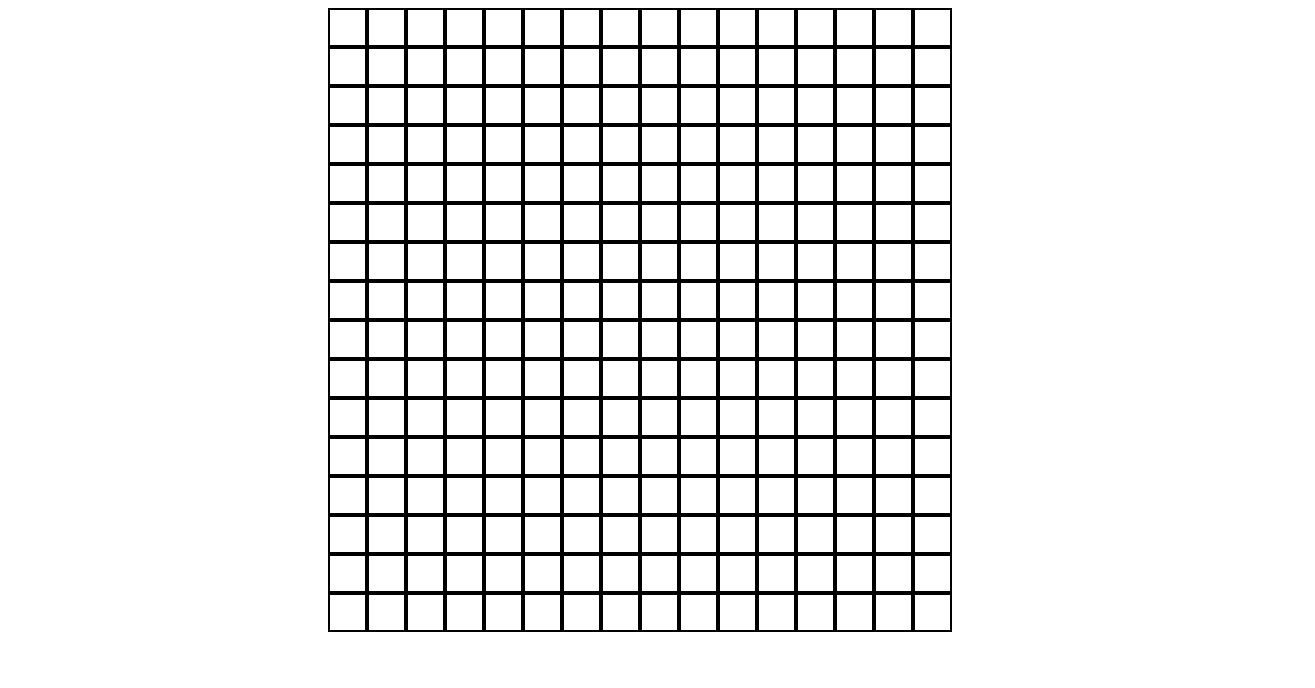
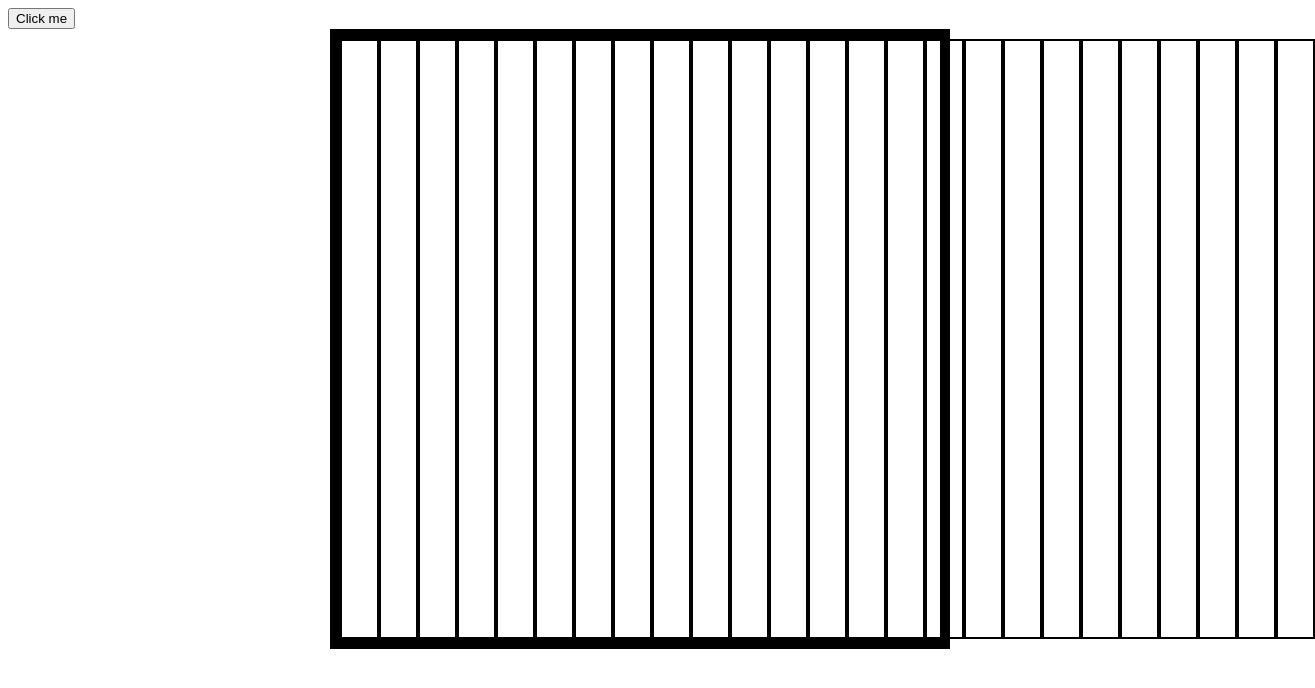
Before and after one commit to thiscodemk/etch-a-sketch, a plain HTML site: page index.html in a window 1280 px wide. Shown: the whole page, 1315 px wide, since content can reach past the window. Drawn offline with Linux system fonts and the light colour scheme.

Commit message:
changed from flexbox to grid, to handle the squares easier?

```diff
--- a/app.js
+++ b/app.js
@@ -1,11 +1,7 @@
 document.addEventListener("DOMContentLoaded", function(event) {
 
     const bodyContainer = document.getElementById("container");
-    let amountDiv = 256;
-
-    const changeColorBlack = () => {
-        addDiv.classList.add("blackBackground");
-    }
+    let amountDiv = 25;
 
     for (let i = 0; i < amountDiv; i++){
         const addDiv = document.createElement("div")
@@ -13,6 +9,18 @@ document.addEventListener("DOMContentLoaded", function(event) {
         bodyContainer.append(addDiv)
     }
 
-
+    const squares = document.querySelectorAll('.squares')
+    squares.forEach(function(elem){
+        elem.addEventListener("mouseover", function(){
+            console.log("works bis hier")
+            elem.classList.add("blackBackground")
+        })
+    })
 
   });
+
+  function changeSize() {
+    let sizePrompt = prompt("Size?", "65")
+    amountDiv = sizePrompt;
+    console.log("helo melo")
+}
--- a/index.html
+++ b/index.html
@@ -9,6 +9,7 @@
     <title>Document</title>
 </head>
 <body>
+    <button onclick="changeSize()">Click me</button>
     <div id="container"> </div>
 
 </body>
--- a/style.css
+++ b/style.css
@@ -1,17 +1,16 @@
 #container {
-    display: flex;
-    flex-direction: row;
-    flex-wrap: wrap;
-    max-width: 624px;
-    max-height: 624px;
+    display: grid;
+    width: 600px;
+    height: 600px;
+    grid-template-columns: repeat(var(--n,32), 1fr); /* number of column here*/
+    background-color: white;
+    border: solid black 10px;
     margin: auto;
+
 }
 
 .squares {
-    display: flex;
     border: 2px solid black;
-    height: 35px;
-    width: 35px;
     min-width: 35px;
     min-height: 35px;
 }
```
